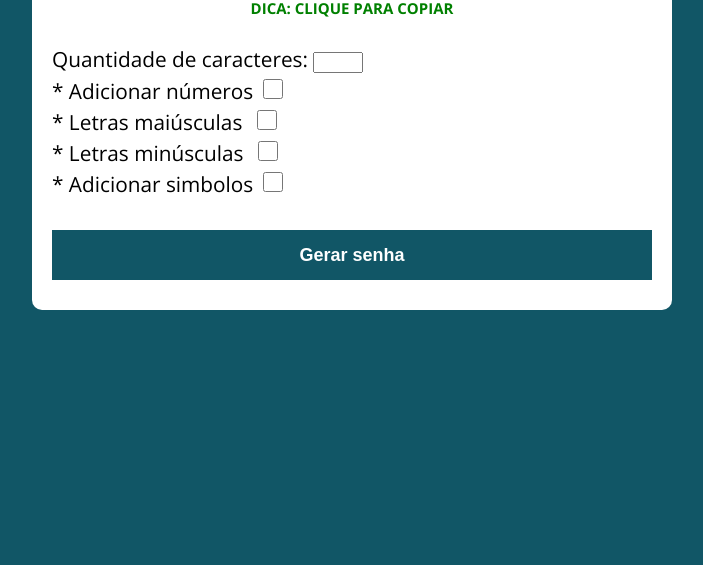
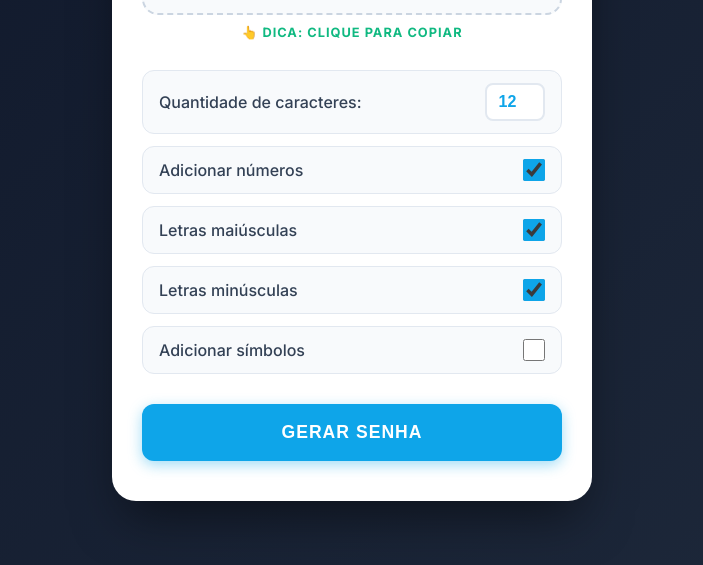
Before and after one commit to ArthurssDev/password-generator, a plain HTML site: page index.html in a window 1280 px wide. Shown: the part 235-800 px from the top of the page, without its empty margins (288-991 px from the left). Drawn offline with nearby package versions, Linux system fonts and the light colour scheme.

Commit message:
Refatoração do CSS

```diff
--- a/assets/css/style.css
+++ b/assets/css/style.css
@@ -1,90 +1,200 @@
-@import url('https://fonts.googleapis.com/css?family=Open+Sans:400,700&display=swap');
+@import url('https://fonts.googleapis.com/css2?family=Inter:wght@400;500;700;800&family=Fira+Code:wght@500&display=swap');
+
 :root {
-  --primary-color: rgb(17, 86, 102);
-  --primary-color-darker: rgb(9, 48, 56);
+  --primary-color: #0ea5e9;
+  --primary-hover: #0284c7;
+  --bg-gradient: linear-gradient(135deg, #0f172a 0%, #1e293b 100%);
+  --card-bg: #ffffff;
+  --text-main: #334155;
+  --text-light: #64748b;
+  --success: #10b981;
 }
 
 * {
   box-sizing: border-box;
-  outline: 0;
+  margin: 0;
+  padding: 0;
+  outline: none;
 }
 
 body {
-  margin: 0;
-  padding: 0;
-  background: var(--primary-color);
-  font-family: 'Open sans', sans-serif;
-  font-size: 1.3em;
-  line-height: 1.5em;
+  background: var(--bg-gradient);
+  font-family: 'Inter', sans-serif;
+  color: var(--text-main);
+  display: flex;
+  align-items: center;
+  justify-content: center;
+  min-height: 100vh;
+  padding: 20px;
 }
 
 .container {
-  max-width: 640px;
-  margin: 50px auto;
-  background: #fff;
-  padding: 20px;
-  border-radius: 10px;
+  background: var(--card-bg);
+  width: 100%;
+  max-width: 480px;
+  padding: 40px 30px;
+  border-radius: 24px;
+  box-shadow: 0 25px 50px -12px rgba(0, 0, 0, 0.5);
 }
 
-.container h1 {
+h1 {
   text-align: center;
+  font-size: 1.8rem;
+  font-weight: 800;
+  color: #0f172a;
+  margin-bottom: 30px;
+  text-transform: uppercase;
+  letter-spacing: -0.5px;
 }
 
-button {
-  display: block;
-  width: 100%;
-  margin-bottom: 10px;
-  border: none;
-  background: var(--primary-color);
-  color: #fff;
-  font-size: 18px;
-  font-weight: 700;
-  height: 50px;
-  cursor: pointer;
-  margin-top: 30px;
-}
-
-button:hover {
-  background: var(--primary-color-darker);
+.resultado-container {
+  display: flex;
+  flex-direction: column;
+  align-items: center;
+  margin-bottom: 30px;
 }
 
 .resultado {
-  font-size: 2em;
+  background-color: #f8fafc;
+  border: 2px dashed #cbd5e1;
+  width: 100%;
+  padding: 20px;
+  border-radius: 16px;
+  font-family: 'Fira Code', monospace;
+  font-size: 1.6rem;
   font-weight: 500;
   text-align: center;
-  margin-top: 1.2em;
-  margin-bottom: 20px;
   color: var(--primary-color);
-  letter-spacing: 3px;
-}
-
-.resultado {
+  word-break: break-all;
   cursor: pointer;
-  transition: transform 0.2s;
+  transition: all 0.3s ease;
+  min-height: 80px;
+  display: flex;
+  align-items: center;
+  justify-content: center;
 }
 
 .resultado:hover {
-  transform: scale(1.05);
+  background-color: #f1f5f9;
+  border-color: var(--primary-color);
+  transform: translateY(-2px);
+  box-shadow: 0 10px 15px -3px rgba(14, 165, 233, 0.1);
 }
 
 .resultado:active {
-  color: var(--primary-color-darker);
+  transform: scale(0.98);
+}
+
+.dica {
+  margin-top: 10px;
+  font-size: 0.8rem;
+  font-weight: 700;
+  color: var(--success);
+  text-transform: uppercase;
+  letter-spacing: 1px;
+}
+
+.opcoes-container {
+  display: flex;
+  flex-direction: column;
+  gap: 12px;
+  margin-bottom: 30px;
+}
+
+.form-group {
+  display: flex;
+  justify-content: space-between;
+  align-items: center;
+  background-color: #f8fafc;
+  padding: 12px 16px;
+  border-radius: 12px;
+  border: 1px solid #e2e8f0;
+  transition: all 0.2s ease;
+}
+
+.form-group:hover {
+  background-color: #f1f5f9;
+  border-color: #cbd5e1;
+}
+
+.form-group label {
+  font-size: 1rem;
+  font-weight: 500;
+  color: var(--text-main);
+  cursor: pointer;
+  user-select: none;
 }
 
 .quantidade-caracteres {
-  width: 50px;
+  width: 60px;
+  padding: 8px;
+  border: 2px solid #e2e8f0;
+  border-radius: 8px;
+  text-align: center;
+  font-size: 1rem;
+  font-weight: 700;
+  color: var(--primary-color);
+  transition: border-color 0.2s ease;
+}
+
+.quantidade-caracteres:focus {
+  border-color: var(--primary-color);
 }
 
 input[type="checkbox"] {
-    width: 20px;
-    height: 20px;
-    margin-left: 0.7em;
+  width: 22px;
+  height: 22px;
+  cursor: pointer;
+  accent-color: var(--primary-color);
 }
 
-.dica{
-  text-align: center;
-  margin-bottom: 20px;
-  font-size: 15px;
-  color: green;
-  font-weight: bolder;
+.gerar {
+  width: 100%;
+  background-color: var(--primary-color);
+  color: #fff;
+  border: none;
+  border-radius: 12px;
+  padding: 18px;
+  font-size: 1.1rem;
+  font-weight: 700;
+  text-transform: uppercase;
+  letter-spacing: 1px;
+  cursor: pointer;
+  transition: all 0.3s ease;
+  box-shadow: 0 4px 14px 0 rgba(14, 165, 233, 0.39);
 }
+
+.gerar:hover {
+  background-color: var(--primary-hover);
+  transform: translateY(-2px);
+  box-shadow: 0 6px 20px rgba(14, 165, 233, 0.4);
+}
+
+.gerar:active {
+  transform: translateY(0);
+  box-shadow: 0 2px 10px rgba(14, 165, 233, 0.3);
+}
+
+@media (max-width: 480px) {
+  .container {
+    padding: 30px 20px;
+  }
+
+  h1 {
+    font-size: 1.5rem;
+    margin-bottom: 20px;
+  }
+
+  .resultado {
+    font-size: 1.3rem;
+    padding: 15px;
+  }
+
+  .form-group {
+    padding: 10px 12px;
+  }
+
+  .form-group label {
+    font-size: 0.9rem;
+  }
+}
--- a/index.html
+++ b/index.html
@@ -5,28 +5,50 @@
   <meta charset="UTF-8">
   <meta name="viewport" content="width=device-width, initial-scale=1.0">
   <meta http-equiv="X-UA-Compatible" content="ie=edge">
-  <title>Gerador de senhas</title>
+  <title>Gerador de Senhas</title>
   <link rel="stylesheet" href="./assets/css/style.css">
 </head>
 
 <body>
-  <section class="container">
-    <h1>GERADOR DE SENHA</h1>
-    <div class="resultado">Selecione as opções</div>
-    <div class="dica">DICA: CLIQUE PARA COPIAR</div>
+  <main class="container">
+    <h1>Gerador de Senha</h1>
 
-    <label for="caracteres">Quantidade de caracteres: </label><input type="number" class="quantidade-caracteres"><br>
-    <label>* Adicionar números</label><input type="checkbox" class="numeros"><br>
-    <label>* Letras maiúsculas </label><input type="checkbox" class="letras-maiusculas"><br>
-    <label>* Letras minúsculas </label><input type="checkbox" class="letras-minusculas"><br>
-    <label>* Adicionar simbolos</label><input type="checkbox" class="simbolos"><br>
+    <div class="resultado-container">
+      <div class="resultado">Selecione as opções</div>
+      <div class="dica">👆 DICA: CLIQUE PARA COPIAR</div>
+    </div>
 
-    <button class="gerar">Gerar senha</button>
+    <div class="opcoes-container">
+      <div class="form-group">
+        <label for="caracteres">Quantidade de caracteres:</label>
+        <input type="number" id="caracteres" class="quantidade-caracteres" value="12" min="4" max="50">
+      </div>
 
-    <script src="./assets/js/index.js"></script>
-  </section>
+      <div class="form-group">
+        <label for="num">Adicionar números</label>
+        <input type="checkbox" id="num" class="numeros" checked>
+      </div>
 
+      <div class="form-group">
+        <label for="mai">Letras maiúsculas</label>
+        <input type="checkbox" id="mai" class="letras-maiusculas" checked>
+      </div>
 
+      <div class="form-group">
+        <label for="min">Letras minúsculas</label>
+        <input type="checkbox" id="min" class="letras-minusculas" checked>
+      </div>
+
+      <div class="form-group">
+        <label for="sim">Adicionar símbolos</label>
+        <input type="checkbox" id="sim" class="simbolos">
+      </div>
+    </div>
+
+    <button class="gerar">Gerar Senha</button>
+  </main>
+
+  <script src="./assets/js/index.js"></script>
 </body>
 
 </html>
```
